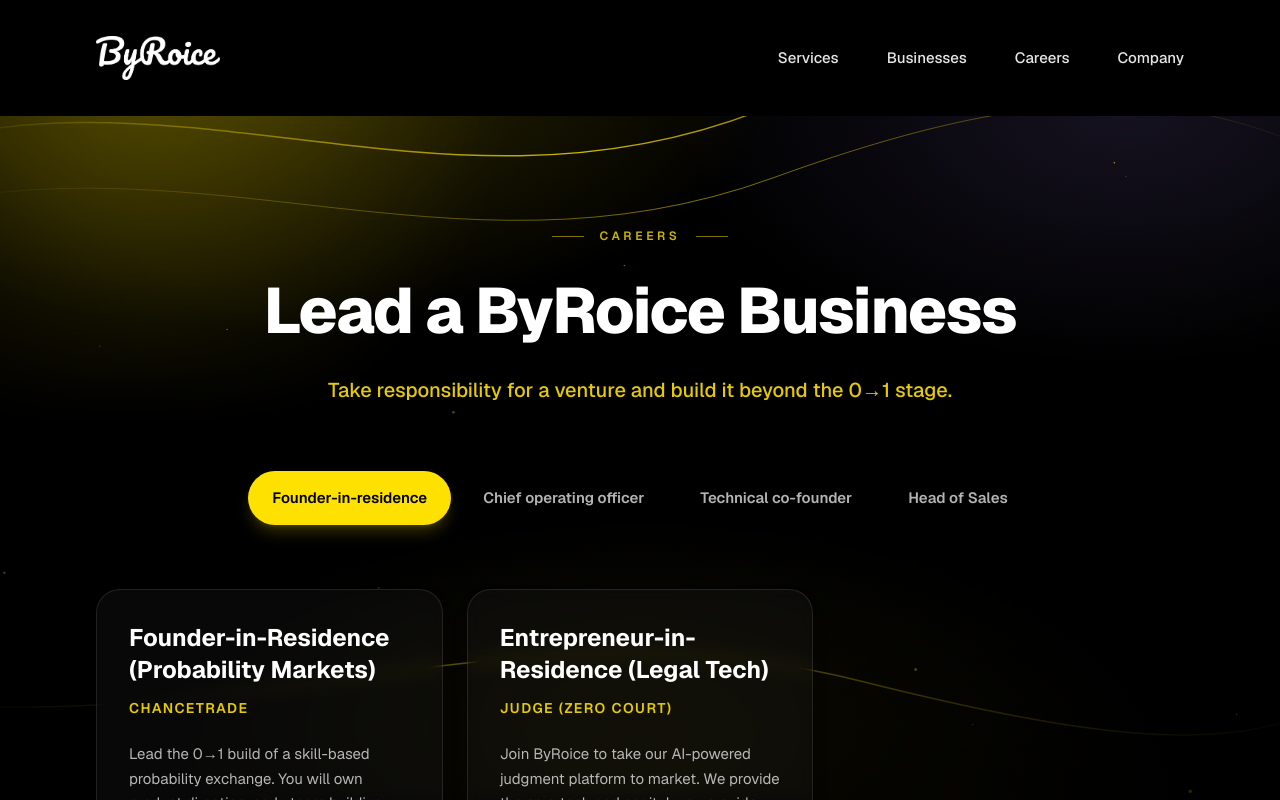
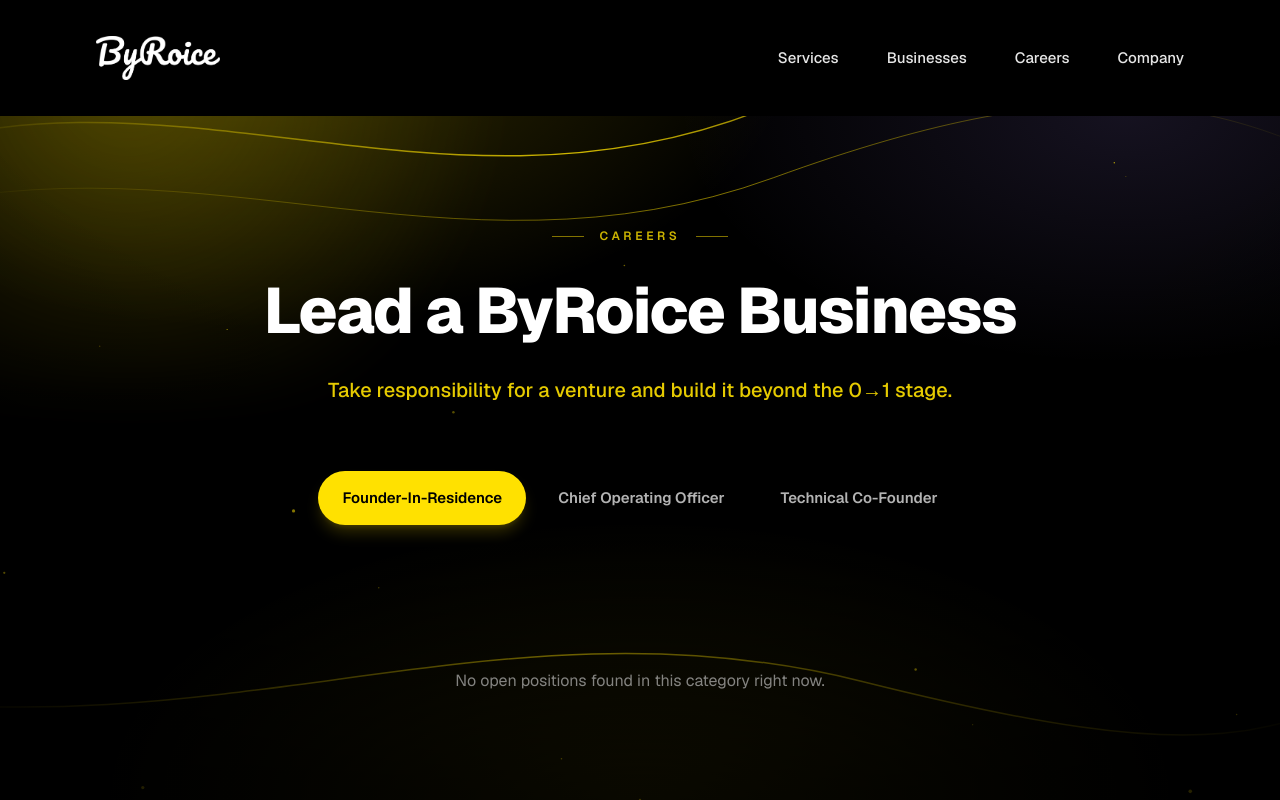
Before and after one commit to doutyacodes/byroice-web, a Next.js app: page /careers/lead in a window 1280 px wide. Shown: the top 800 px of the page. Built offline with nearby package versions, Linux system fonts and the light colour scheme.

Commit message:
fix: update lead positions UI, title case tabs, remove company name, filter roles

```diff
--- a/components/careers/LeadPositions.tsx
+++ b/components/careers/LeadPositions.tsx
@@ -5,7 +5,7 @@
 import { motion, AnimatePresence } from "framer-motion";
 import { sendApplication } from "@/app/actions/sendApplication";
 
-type Category = "Founder-in-residence" | "Chief operating officer" | "Technical co-founder" | "Head of Sales";
+type Category = "Founder-In-Residence" | "Chief Operating Officer" | "Technical Co-Founder";
 
 interface JobPost {
   id: string;
@@ -17,58 +17,16 @@
 
 const POSTS: JobPost[] = [
   {
-    id: "fir-1",
-    title: "Founder-in-Residence (Probability Markets)",
-    company: "ChanceTrade",
-    description: "Lead the 0→1 build of a skill-based probability exchange. You will own product direction, early team building, and market entry for this new prediction market platform.",
-    category: "Founder-in-residence"
-  },
-  {
-    id: "fir-2",
-    title: "Entrepreneur-in-Residence (Legal Tech)",
-    company: "Judge (Zero Court)",
-    description: "Join ByRoice to take our AI-powered judgment platform to market. We provide the core tech and capital; you provide the vision and execution to revolutionize first-layer dispute resolution.",
-    category: "Founder-in-residence"
-  },
-  {
-    id: "coo-1",
-    title: "Chief Operating Officer",
-    company: "Homedel",
-    description: "Scale operations and logistics for our dedicated hospitality delivery platform. Oversee fleet management, restaurant partnerships, and day-to-day business mechanics as we enter our next growth phase.",
-    category: "Chief operating officer"
-  },
-  {
     id: "coo-2",
     title: "COO / Head of Growth",
     company: "Gigstar",
     description: "Drive commercial expansion and operational efficiency for a rapidly scaling gig marketplace. Must have experience scaling two-sided marketplaces, managing P&L, and driving user acquisition.",
-    category: "Chief operating officer"
-  },
-  {
-    id: "tech-1",
-    title: "Technical Co-Founder",
-    company: "Lawyer (FriendInLaw)",
-    description: "Lead the technical architecture and engineering team for our AI legal companion. Seeking an experienced builder capable of navigating complex AI integrations and scaling a product from MVP to enterprise readiness.",
-    category: "Technical co-founder"
-  },
-  {
-    id: "tech-2",
-    title: "CTO / Technical Lead",
-    company: "NewsTech",
-    description: "Build the foundational infrastructure for our AI-powered newsroom technology. You will own the tech stack, recruit the engineering team, and define our engineering culture for modern media tools.",
-    category: "Technical co-founder"
-  },
-  {
-    id: "sales-1",
-    title: "Head of Sales",
-    company: "Xortcut",
-    description: "Drive institutional and B2B growth for our career guidance platform. You will build the sales pipeline from the ground up, partner with educational organizations, and lead our revenue strategy.",
-    category: "Head of Sales"
+    category: "Chief Operating Officer"
   }
 ];
 
 export default function LeadPositions() {
-  const [activeTab, setActiveTab] = useState<Category>("Founder-in-residence");
+  const [activeTab, setActiveTab] = useState<Category>("Founder-In-Residence");
   const [isModalOpen, setIsModalOpen] = useState(false);
   const [selectedJob, setSelectedJob] = useState<JobPost | null>(null);
   const [mounted, setMounted] = useState(false);
@@ -132,10 +90,9 @@
   };
 
   const tabs: Category[] = [
-    "Founder-in-residence",
-    "Chief operating officer",
-    "Technical co-founder",
-    "Head of Sales"
+    "Founder-In-Residence",
+    "Chief Operating Officer",
+    "Technical Co-Founder"
   ];
 
   return (
@@ -177,10 +134,7 @@
                 className="flex flex-col overflow-hidden rounded-3xl border border-white/10 bg-white/[0.03] p-8 shadow-lg shadow-black/40 backdrop-blur-sm transition-[border-color,box-shadow,transform] duration-300 hover:border-[#FFE100]/30 hover:shadow-2xl hover:shadow-[#FFE100]/5 hover:-translate-y-1"
               >
                 <div className="flex-1">
-                  <h3 className="text-2xl font-bold text-white mb-3">{post.title}</h3>
-                  <div className="text-sm font-semibold uppercase tracking-widest text-[#FFE100]/90 mb-6">
-                    {post.company}
-                  </div>
+                  <h3 className="text-2xl font-bold text-white mb-6">{post.title}</h3>
                   <p className="text-white/70 leading-relaxed text-[15px]">
                     {post.description}
                   </p>
@@ -233,7 +187,6 @@
                 </button>
 
                 <h2 className="text-2xl font-bold text-white pr-6">Apply for {selectedJob.title}</h2>
-                <p className="text-[#FFE100] mt-2 text-sm uppercase tracking-wider font-semibold">{selectedJob.company}</p>
 
                 <form onSubmit={handleSubmit} className="mt-8 space-y-5">
                   <div>
```
Also changed, not shown: public/assets/logos/roicestrategies.png.
